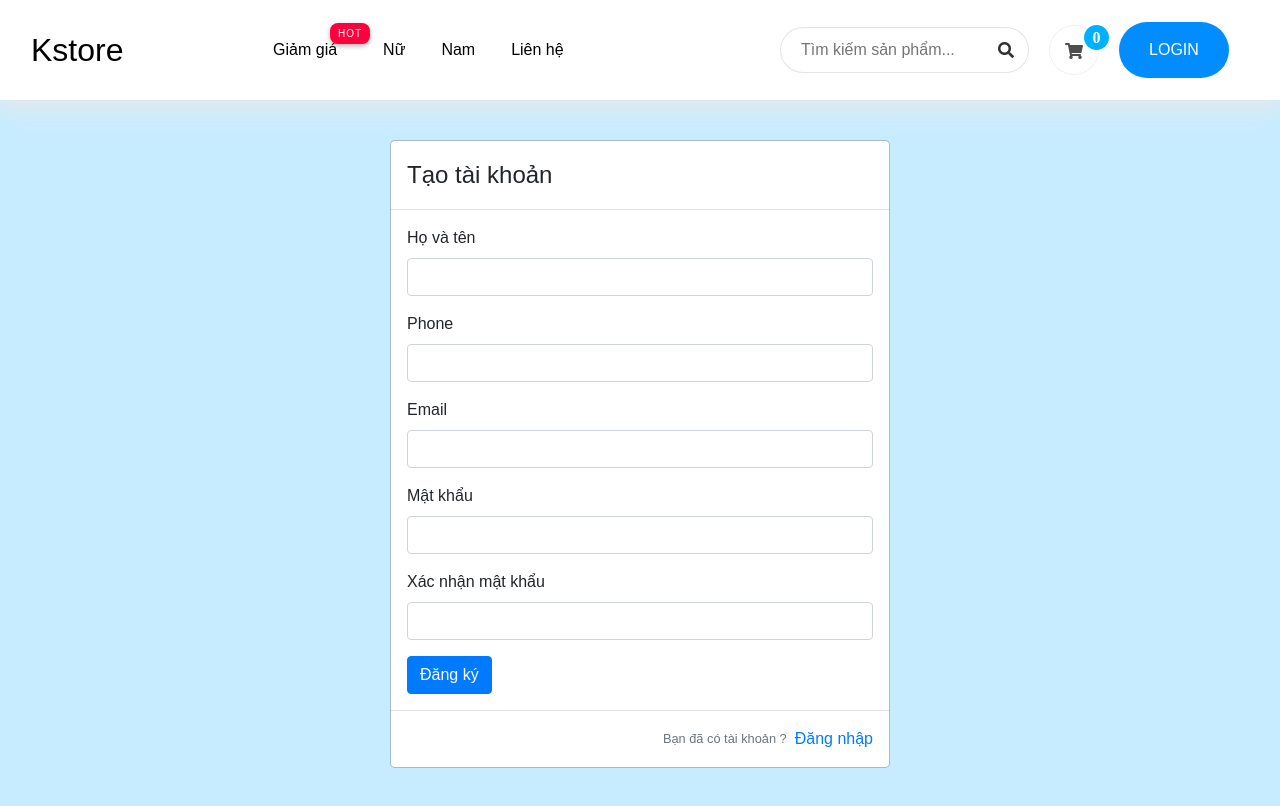
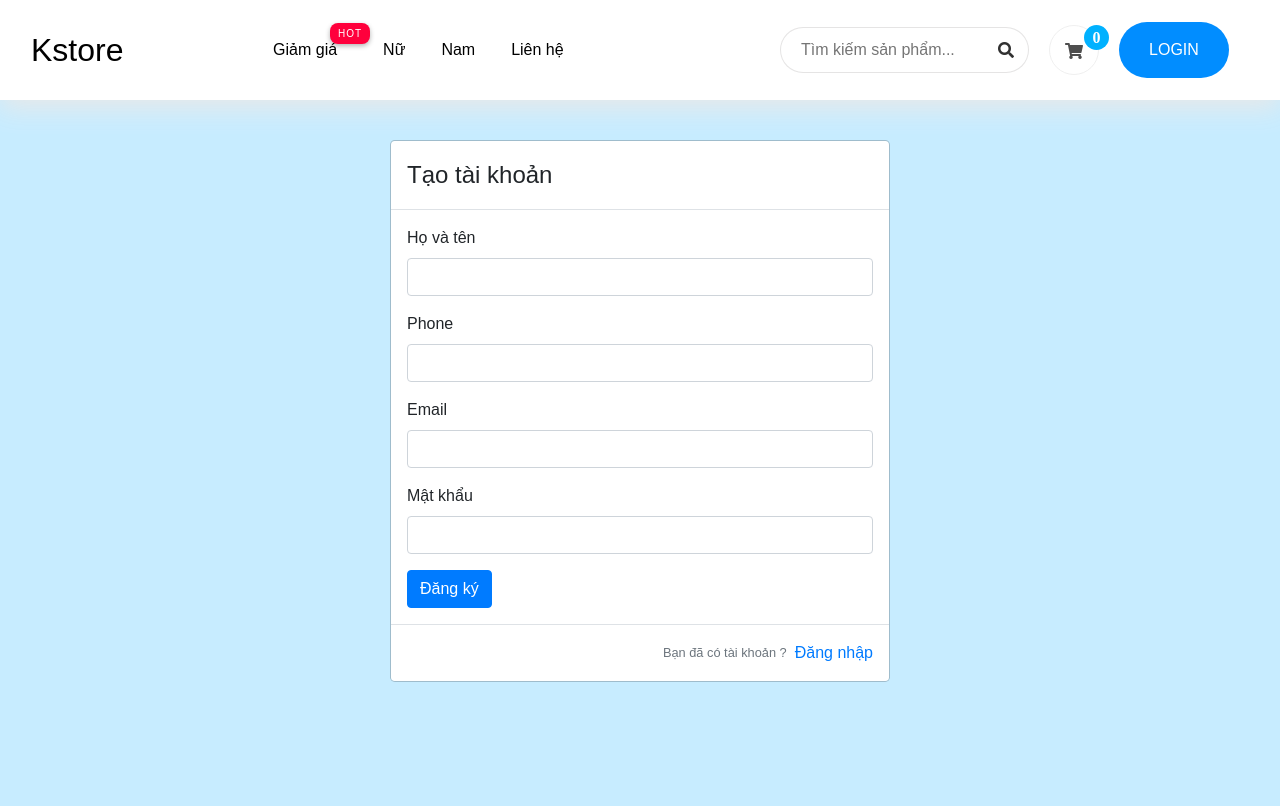
Before and after one commit to tuankiet107/shop-style, a React (Create React App) app: page /signup in a window 1280 px wide. Shown: the top 806 px of the page. Built offline with nearby package versions, Linux system fonts and the light colour scheme.

Commit message:
fix: fix err warning for input signup

```diff
--- a/src/components/admin/BarChart.js
+++ b/src/components/admin/BarChart.js
@@ -24,7 +24,9 @@ function BarChart() {
           let temp = doc.data();
           let tempPro = [];
           Object.keys(temp).forEach((item) => {
-            tempPro.push(temp[item]);
+            if (temp[item].status === true) {
+              tempPro.push(temp[item]);
+            }
           });
           setProducts(tempPro);
         });
--- a/src/components/auth/SignUp.js
+++ b/src/components/auth/SignUp.js
@@ -14,7 +14,7 @@ function SignUp() {
     phone: sessionStorage.getItem("phone") || "",
     password: "",
     passwordConfirm: "",
-    emailExist: null,
+    errEmail: null,
     errPassword: null,
   });
   const { handleSubmit, register, errors } = useForm();
@@ -49,9 +49,10 @@ function SignUp() {
   }
 
   function handleSignup() {
-    if (user.password !== user.passwordConfirm) {
-      setUser({ ...user, errPassword: "Mật khẩu không trùng khớp!" });
-      return;
+    let x = document.forms["myForm"]["phone"].value;
+    if (isNaN(x)) {
+      alert("Phone phải là số");
+      return false;
     }
 
     firebase
@@ -94,16 +95,22 @@ function SignUp() {
             );
         },
         (authErr) => {
+          console.log(authErr);
           let errCode = authErr.code.split("/")[1];
           if (errCode === "email-already-in-use") {
             setUser({
               ...user,
-              emailExist: "Email đã tồn tại.",
+              errEmail: "Email đã tồn tại.",
             });
-          } else {
+          } else if (errCode === "invalid-email") {
             setUser({
               ...user,
               errEmail: "* Ví dụ: example@gmail.com",
+            });
+          } else if (errCode === "weak-password") {
+            setUser({
+              ...user,
+              errPassword: "Mật khẩu yếu.",
             });
           }
         }
@@ -121,12 +128,7 @@ function SignUp() {
           </Modal.Header>
 
           <Modal.Body>
-            <Form>
-              {user.emailExist !== null ? (
-                <span style={{ color: "red" }}>{user.emailExist}</span>
-              ) : (
-                ""
-              )}
+            <Form name="myForm">
               <Form.Group>
                 <Form.Label>
                   Họ và tên
@@ -142,7 +144,6 @@ function SignUp() {
                   onChange={(e) => userTyping("name", e)}
                 />
               </Form.Group>
-
               <Form.Group>
                 <Form.Label>
                   Phone
@@ -154,11 +155,12 @@ function SignUp() {
                   name="phone"
                   value={user.phone}
                   type="text"
+                  min="8"
+                  max="11"
                   ref={register({ required: true })}
                   onChange={(e) => userTyping("phone", e)}
                 />
               </Form.Group>
-
               <Form.Group>
                 <Form.Label>
                   Email
@@ -179,12 +181,14 @@ function SignUp() {
                   onChange={(e) => userTyping("email", e)}
                 />
               </Form.Group>
-
               <Form.Group>
                 <Form.Label>
                   Mật khẩu
                   {errors.password && (
                     <span style={{ color: "red" }}>* Bắt buộc</span>
+                  )}
+                  {user.errPassword && (
+                    <span style={{ color: "red" }}>{user.errPassword}</span>
                   )}
                 </Form.Label>
                 <Form.Control
@@ -194,25 +198,6 @@ function SignUp() {
                   onChange={(e) => userTyping("password", e)}
                 />
               </Form.Group>
-
-              <Form.Group>
-                <Form.Label>
-                  Xác nhận mật khẩu
-                  {errors.passwordConfirm && (
-                    <span style={{ color: "red" }}>* Bắt buộc</span>
-                  )}
-                </Form.Label>
-                <Form.Control
-                  name="passwordConfirm"
-                  type="password"
-                  ref={register({ required: true })}
-                  onChange={(e) => userTyping("passwordConfirm", e)}
-                />
-              </Form.Group>
-              {user.errPassword ? (
-                <Alert variant="danger">Mật khẩu không trùng khớp</Alert>
-              ) : null}
-
               <Button variant="primary" onClick={handleSubmit(handleSignup)}>
                 Đăng ký
               </Button>
--- a/src/components/pages/Cart.js
+++ b/src/components/pages/Cart.js
@@ -45,6 +45,7 @@ function Cart() {
           if (product.id === item) {
             if (product.quantity > temp[item].quantity) {
               alert(`Sản phẩm ${product.name} không đủ tồn kho!`);
+              dispatch({ type: DECREASE_QUANTITY, payload: product });
             }
           }
         });
--- a/src/components/pages/Checkout.js
+++ b/src/components/pages/Checkout.js
@@ -101,8 +101,8 @@ function Checkout() {
       <div className="checkouts">
         <h3>KStore</h3>
         <div className="show-cart-mini" onClick={onShowProductList}>
-          <i class="fas fa-shopping-cart">
-            <span class="badge">Hiển thị thông tin đơn hàng </span>
+          <i className="fas fa-shopping-cart">
+            <span className="badge">Hiển thị thông tin đơn hàng </span>
           </i>
         </div>
         <h5>Thông tin đơn hàng</h5>
@@ -201,7 +201,9 @@ function Checkout() {
                           </span>
                         </td>
                         <td className="product-price">
-                          {ConvertPrice(product.price)}
+                          {product.priceDiscount
+                            ? ConvertPrice(product.priceDiscount)
+                            : ConvertPrice(product.price)}
                         </td>
                       </tr>
                     );
```
Also changed, not shown: 1 other file (tests, documents, lock files or other folders).
